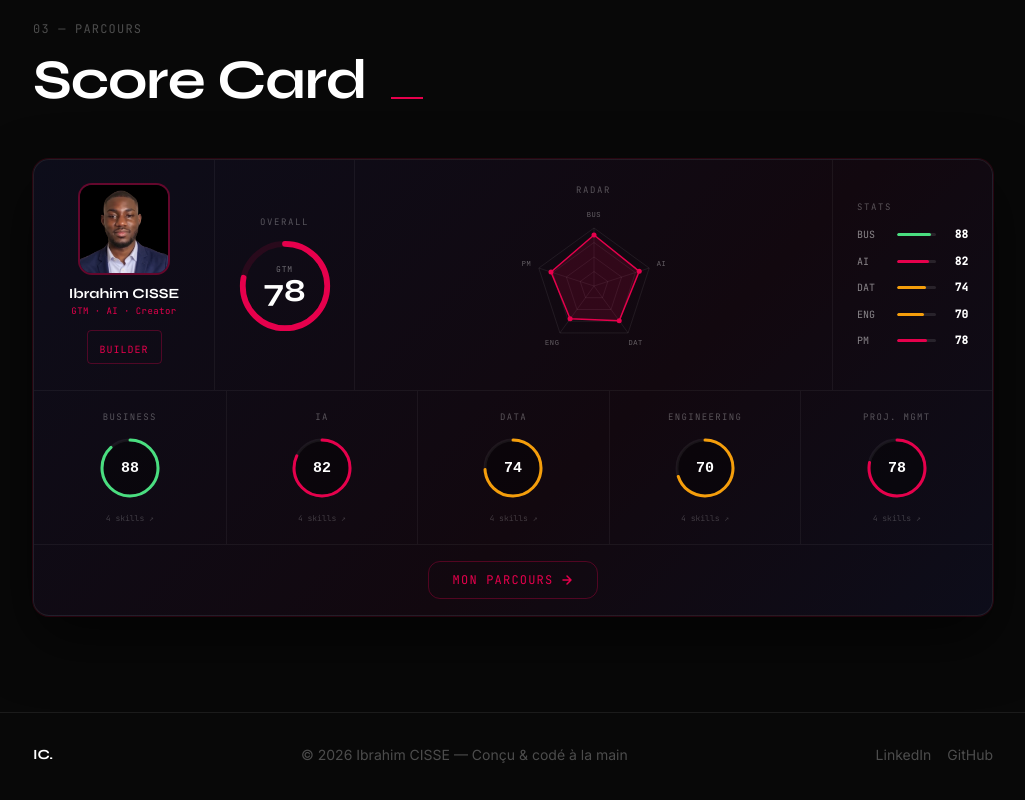
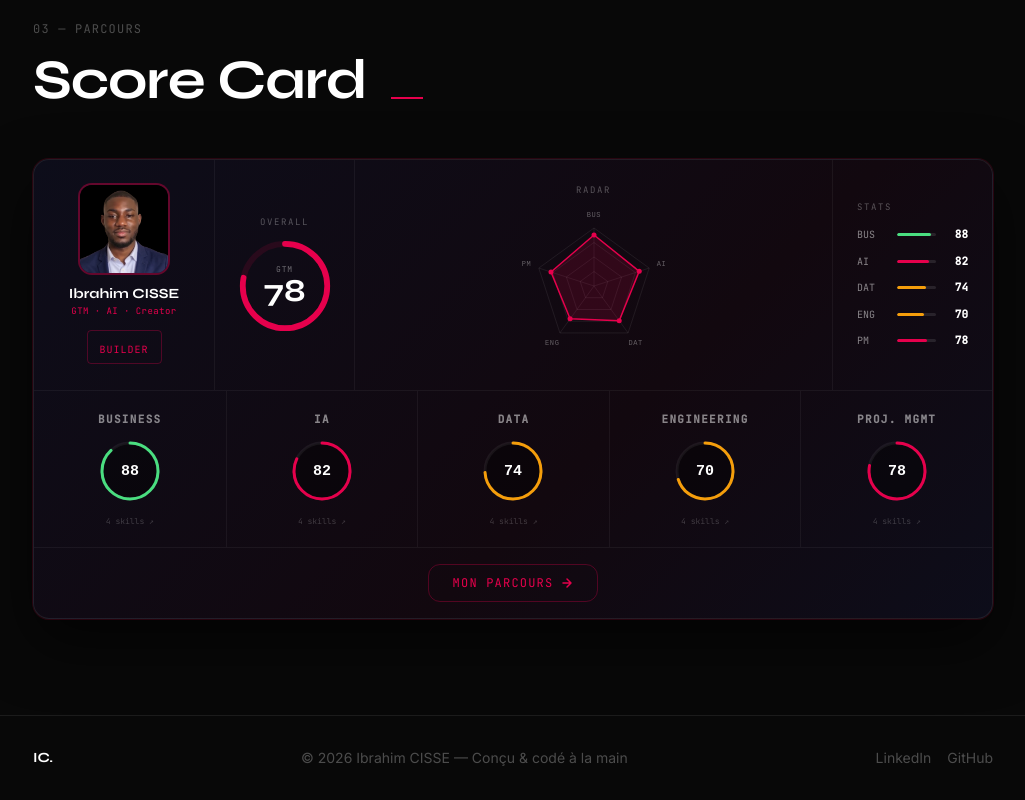
Before and after one commit to ibrahim-00223/Ibrah_Portfolio, a React (Vite) app: page /#/ in a window 1280 px wide. Shown: the part 2576-3376 px from the top of the page, without its empty margins (127-1152 px from the left). Built offline with nearby package versions, Linux system fonts and the light colour scheme.

Commit message:
style(scorecard): increase module title size for readability
Co-Authored-By: Claude Sonnet 4.6 <noreply@anthropic.com>

```diff
--- a/src/components/sections/About/PlayerCard.tsx
+++ b/src/components/sections/About/PlayerCard.tsx
@@ -211,7 +211,7 @@ export function PlayerCard() {
                 onClick={() => setOpenModule(si)}
                 className="flex flex-col items-center gap-3 p-5 hover:bg-white/[0.03] transition-colors group"
               >
-                <span className="text-[9px] font-mono tracking-[0.15em] text-white/30 uppercase group-hover:text-white/50 transition-colors">
+                <span className="text-[11px] font-mono tracking-[0.12em] text-white/50 uppercase group-hover:text-white/70 transition-colors font-semibold">
                   {s.label}
                 </span>
                 <ModuleCircle value={s.value} delay={0.4 + si * 0.08} animated={inView} />
```
